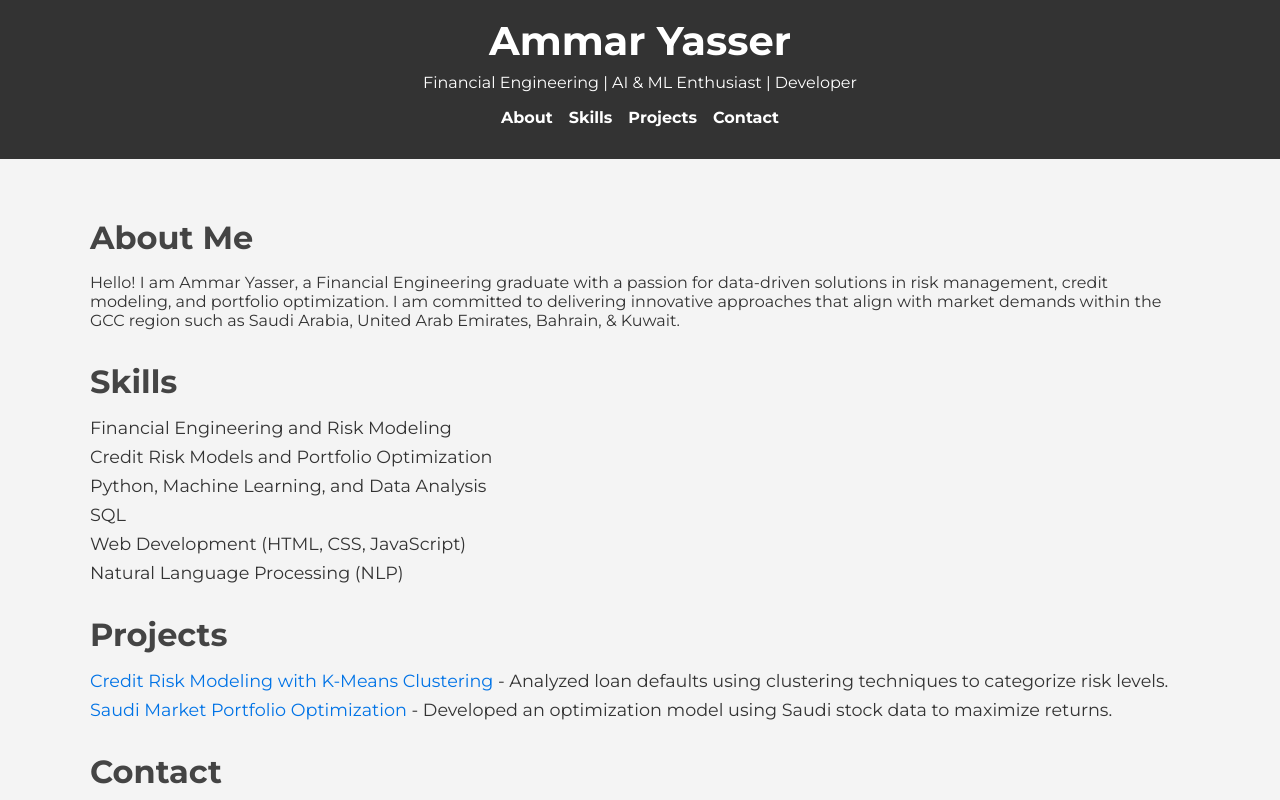
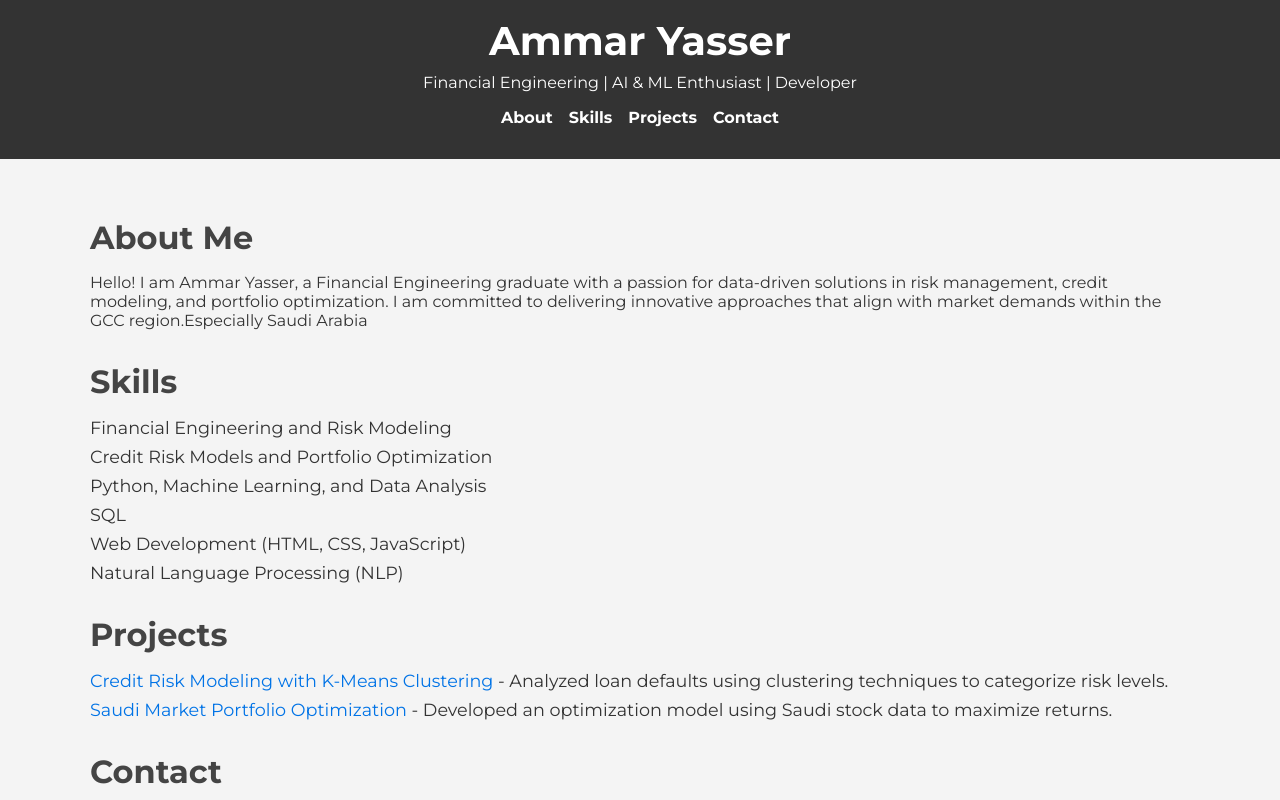
Before and after one commit to Ammaryasser1998/Ammaryasser1998.github.io, a plain HTML site: page index.html in a window 1280 px wide. Shown: the top 800 px of the page. Drawn offline with Linux system fonts and the light colour scheme.

Commit message:
Updated my country of interests

```diff
--- a/index.html
+++ b/index.html
@@ -96,7 +96,7 @@
     <div class="container">
         <section id="about" class="about">
             <h2 class="section-title">About Me</h2>
-            <p>Hello! I am Ammar Yasser, a Financial Engineering graduate with a passion for data-driven solutions in risk management, credit modeling, and portfolio optimization. I am committed to delivering innovative approaches that align with market demands within the GCC region such as Saudi Arabia, United Arab Emirates, Bahrain, & Kuwait.</p>
+            <p>Hello! I am Ammar Yasser, a Financial Engineering graduate with a passion for data-driven solutions in risk management, credit modeling, and portfolio optimization. I am committed to delivering innovative approaches that align with market demands within the GCC region.Especially Saudi Arabia</p>
         </section>
 
         <section id="skills" class="skills">
```
